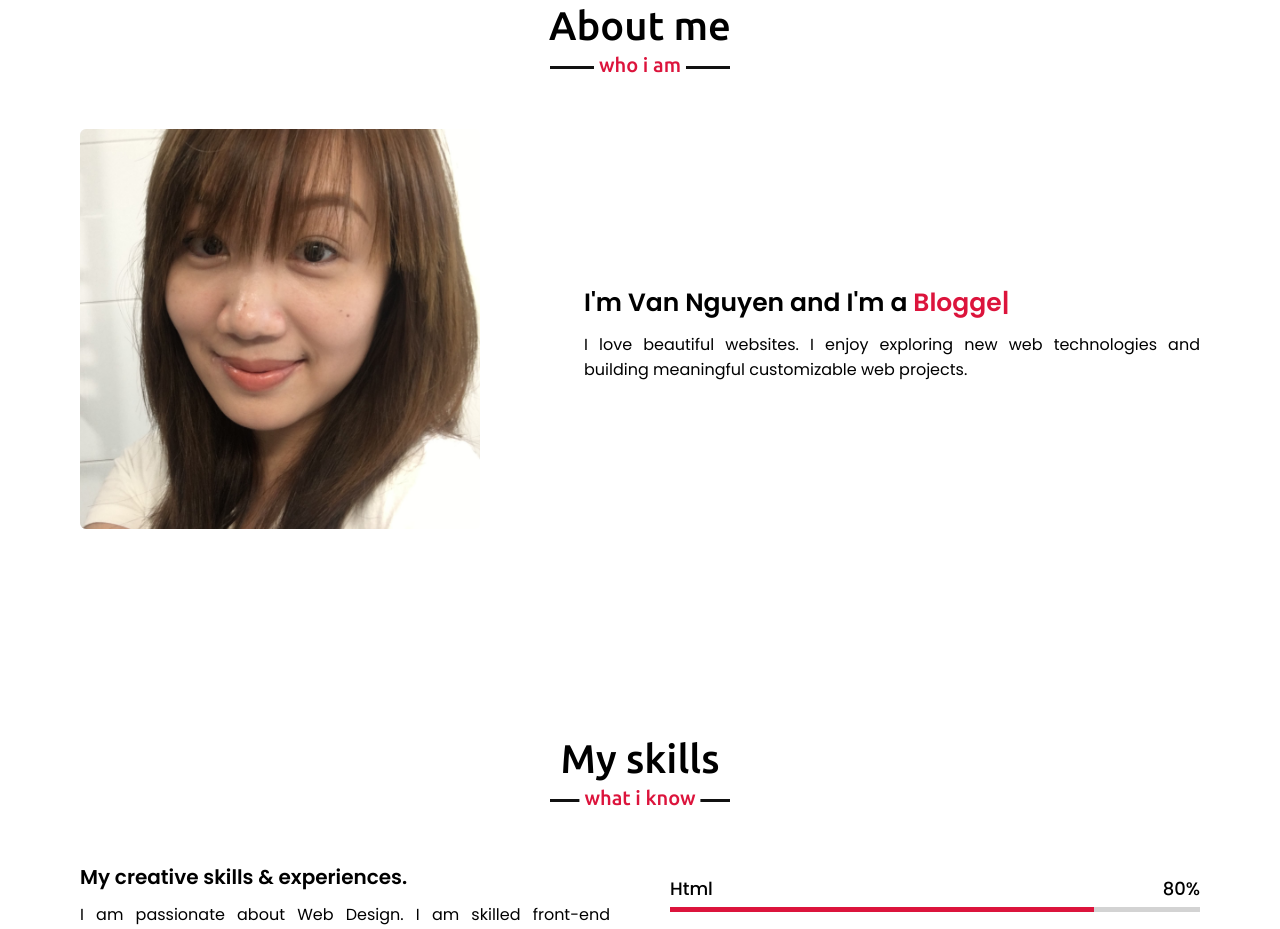
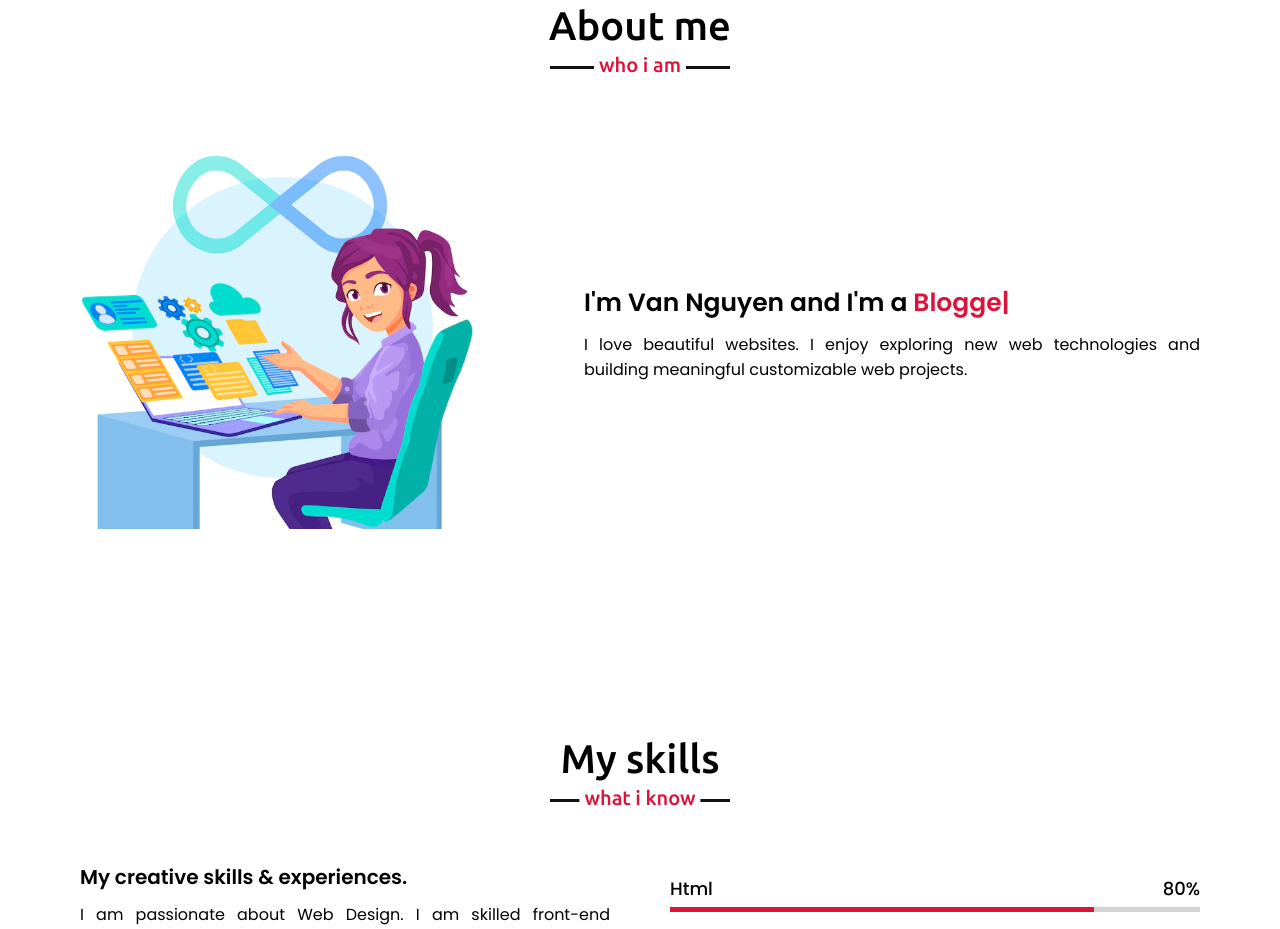
Before and after one commit to vannguyen1309/van-nguyen-portfolio, a plain HTML site: page index.html in a window 1280 px wide. Shown: the part 897-1826 px from the top of the page. Drawn offline with nearby package versions, Linux system fonts and the light colour scheme.

Commit message:
Update index.html
profile pic

```diff
--- a/index.html
+++ b/index.html
@@ -51,7 +51,7 @@
             <h2 class="title">About me</h2>
             <div class="about-content">
                 <div class="column left">
-                    <img src="van.jpg" alt="">
+                    <img src="profile-1.jpeg" alt="">
                 </div>
                 <div class="column right">
                     <div class="text">I'm Van Nguyen and I'm a <span class="typing-2"></span></div>
```
